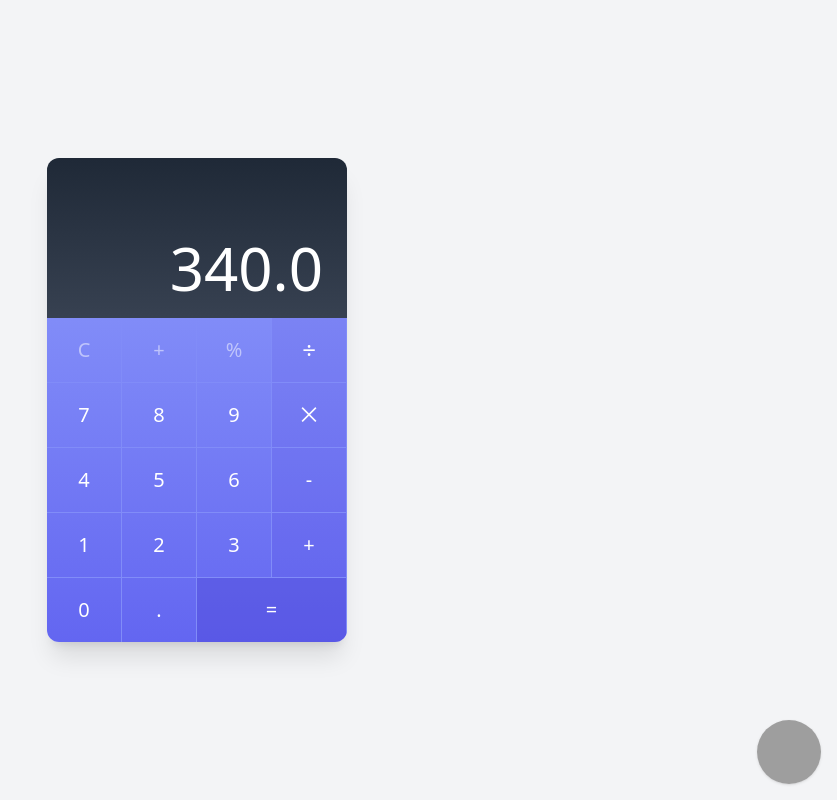
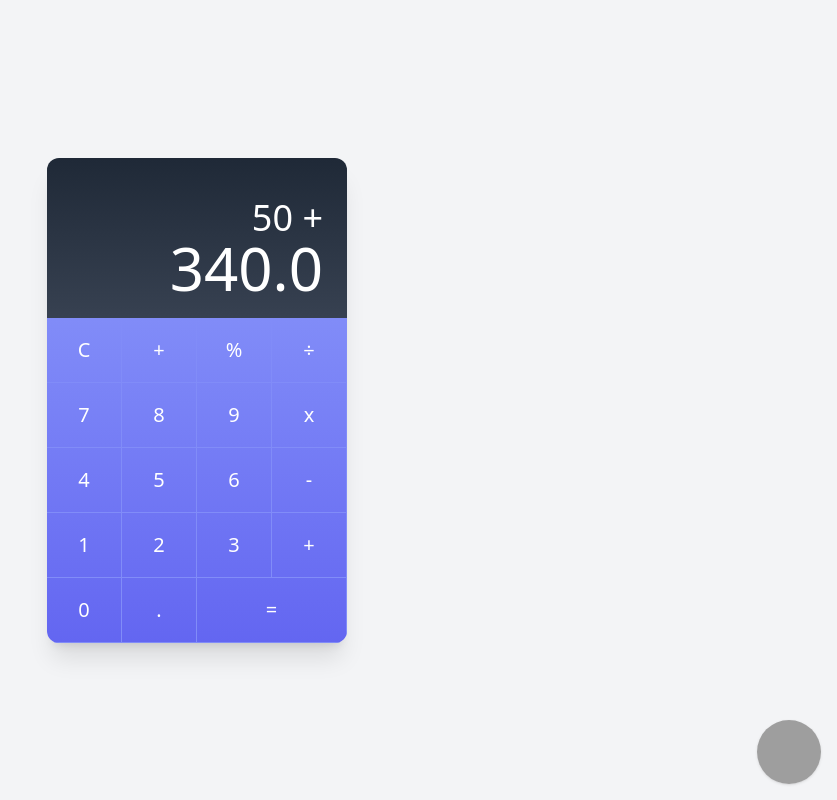
Before and after one commit to JonathanYaguana/zonless-calculator, an Angular app: page /calculator in a window 1280 px wide. Shown: the whole page, without its empty margins (443-1280 px from the left). Built offline with nearby package versions, Linux system fonts and the light colour scheme; grey boxes are pictures that could not be loaded.

Commit message:
InputSignal, HostBindings, ViewEncapsulation

```diff
--- a/src/app/app.component.html
+++ b/src/app/app.component.html
@@ -1,7 +1,6 @@
 <!-- component -->
 
 <div class="min-w-screen min-h-screen bg-gray-100 flex items-center justify-center px-5 py-5">
-
   <router-outlet/>
 </div>
 
--- /dev/null
+++ b/src/app/calculator/components/calculator-bottom/calculator-bottom.component.css
@@ -0,0 +1,7 @@
+button{
+  @apply w-full h-16 outline-none focus:outline-none hover:bg-indigo-700 hover:bg-opacity-20 text-white text-xl font-light ;
+}
+
+.is-comand{
+  @apply bg-indigo-700 opacity-20 ;
+}
--- a/src/app/calculator/components/calculator-bottom/calculator-bottom.component.html
+++ b/src/app/calculator/components/calculator-bottom/calculator-bottom.component.html
@@ -1,5 +1,5 @@
 <!-- <div class="w-1/4 border-r border-b border-indigo-400">
 </div> -->
-<button class="w-full h-16 outline-none focus:outline-none hover:bg-indigo-700 hover:bg-opacity-20 text-white text-opacity-50 text-xl font-light">
+<button [class.iscomand]="isComand()" [class.isdobleSize] = "isDobleSize()">
   <ng-content></ng-content>
 </button>
--- a/src/app/calculator/components/calculator-bottom/calculator-bottom.component.ts
+++ b/src/app/calculator/components/calculator-bottom/calculator-bottom.component.ts
@@ -1,10 +1,11 @@
-import { ChangeDetectionStrategy, Component } from '@angular/core';
+import { ChangeDetectionStrategy, Component, HostBinding, input, OnInit } from '@angular/core';
 
 @Component({
   selector: 'calculator-bottom',
   standalone: true,
   imports: [],
   templateUrl: './calculator-bottom.component.html',
+  styleUrl: './calculator-bottom.component.css',
   changeDetection: ChangeDetectionStrategy.OnPush,
   host: {
     class: 'w-1/4 border-r border-b border-indigo-400',
@@ -12,4 +13,18 @@ import { ChangeDetectionStrategy, Component } from '@angular/core';
 })
 export class CalculatorBottomComponent {
 
+  public isComand = input( false, {
+    transform: ( value: boolean | string ) =>
+      typeof value === 'string' ? value === '': value,
+  })
+
+  public isDobleSize = input( false, {
+    transform: ( value: boolean | string ) =>
+      typeof value === 'string' ? value === '': value,
+  })
+
+  @HostBinding('class.w-2/4') get commandStyle() {
+    return this.isDobleSize();
+  }
+
 }
--- a/src/app/calculator/components/calculator/calculator.component.html
+++ b/src/app/calculator/components/calculator/calculator.component.html
@@ -1 +1,40 @@
-<p>calculator works!</p>
+<div class="w-full h-40 bg-gradient-to-b from-gray-800 to-gray-700 flex items-end text-right">
+  <div class="w-full py-5 px-6 text-6xl text-white font-thin">
+    <span class="text-4xl"> 50 + </span>
+    <br>
+    <span>340.0</span>
+
+  </div>
+</div>
+<div class="w-full bg-gradient-to-b from-indigo-400 to-indigo-500">
+  <div class="flex w-full">
+    <calculator-bottom>C</calculator-bottom>
+    <calculator-bottom>+</calculator-bottom>
+    <calculator-bottom>%</calculator-bottom>
+    <calculator-bottom isComand>÷</calculator-bottom>
+  </div>
+  <div class="flex w-full">
+    <calculator-bottom>7</calculator-bottom>
+    <calculator-bottom>8</calculator-bottom>
+    <calculator-bottom>9</calculator-bottom>
+    <calculator-bottom isComand>x</calculator-bottom>
+
+    </div>
+    <div class="flex w-full">
+      <calculator-bottom>4</calculator-bottom>
+      <calculator-bottom>5</calculator-bottom>
+      <calculator-bottom>6</calculator-bottom>
+      <calculator-bottom>-</calculator-bottom>
+    </div>
+    <div class="flex w-full">
+      <calculator-bottom>1</calculator-bottom>
+      <calculator-bottom>2</calculator-bottom>
+      <calculator-bottom>3</calculator-bottom>
+      <calculator-bottom>+</calculator-bottom>
+    </div>
+    <div class="flex w-full">
+      <calculator-bottom>0</calculator-bottom>
+      <calculator-bottom>.</calculator-bottom>
+      <calculator-bottom isComand isDobleSize>=</calculator-bottom>
+    </div>
+  </div>
--- a/src/app/calculator/components/calculator/calculator.component.ts
+++ b/src/app/calculator/components/calculator/calculator.component.ts
@@ -1,11 +1,12 @@
 import { ChangeDetectionStrategy, Component } from '@angular/core';
+import { CalculatorBottomComponent } from '../calculator-bottom/calculator-bottom.component';
 
 @Component({
   selector: 'calculator',
   standalone: true,
-  imports: [],
+  imports: [CalculatorBottomComponent],
   templateUrl: './calculator.component.html',
-  changeDetection: ChangeDetectionStrategy.OnPush
+  changeDetection: ChangeDetectionStrategy.OnPush,
 })
 export class CalculatorComponent {
 
--- a/src/app/calculator/views/calculator-view/calculator-view.component.html
+++ b/src/app/calculator/views/calculator-view/calculator-view.component.html
@@ -1,71 +1,3 @@
 <div class="w-screen mx-auto rounded-xl bg-gray-100 shadow-xl text-gray-800 relative overflow-hidden" style="max-width:300px">
-  <div class="w-full h-40 bg-gradient-to-b from-gray-800 to-gray-700 flex items-end text-right">
-    <div class="w-full py-5 px-6 text-6xl text-white font-thin">340.0</div>
-  </div>
-  <div class="w-full bg-gradient-to-b from-indigo-400 to-indigo-500">
-    <div class="flex w-full">
-      <calculator-bottom>C</calculator-bottom>
-      <calculator-bottom>+</calculator-bottom>
-      <calculator-bottom>%</calculator-bottom>
-      <!-- <calculator-bottom>÷</calculator-bottom> -->
-
-      <div class="w-1/4 border-r border-b border-indigo-400">
-        <button class="w-full h-16 outline-none focus:outline-none bg-indigo-700 bg-opacity-10 hover:bg-opacity-20 text-white text-2xl font-light">÷</button>
-      </div>
-    </div>
-    <div class="flex w-full">
-      <div class="w-1/4 border-r border-b border-indigo-400">
-          <button class="w-full h-16 outline-none focus:outline-none hover:bg-indigo-700 hover:bg-opacity-20 text-white text-xl font-light">7</button>
-        </div>
-        <div class="w-1/4 border-r border-b border-indigo-400">
-          <button class="w-full h-16 outline-none focus:outline-none hover:bg-indigo-700 hover:bg-opacity-20 text-white text-xl font-light">8</button>
-        </div>
-        <div class="w-1/4 border-r border-b border-indigo-400">
-          <button class="w-full h-16 outline-none focus:outline-none hover:bg-indigo-700 hover:bg-opacity-20 text-white text-xl font-light">9</button>
-        </div>
-        <div class="w-1/4 border-r border-b border-indigo-400">
-          <button class="w-full h-16 outline-none focus:outline-none bg-indigo-700 bg-opacity-10 hover:bg-opacity-20 text-white text-xl font-light">⨉</button>
-        </div>
-      </div>
-      <div class="flex w-full">
-        <div class="w-1/4 border-r border-b border-indigo-400">
-          <button class="w-full h-16 outline-none focus:outline-none hover:bg-indigo-700 hover:bg-opacity-20 text-white text-xl font-light">4</button>
-        </div>
-        <div class="w-1/4 border-r border-b border-indigo-400">
-          <button class="w-full h-16 outline-none focus:outline-none hover:bg-indigo-700 hover:bg-opacity-20 text-white text-xl font-light">5</button>
-        </div>
-        <div class="w-1/4 border-r border-b border-indigo-400">
-          <button class="w-full h-16 outline-none focus:outline-none hover:bg-indigo-700 hover:bg-opacity-20 text-white text-xl font-light">6</button>
-        </div>
-        <div class="w-1/4 border-r border-b border-indigo-400">
-          <button class="w-full h-16 outline-none focus:outline-none bg-indigo-700 bg-opacity-10 hover:bg-opacity-20 text-white text-xl font-light">-</button>
-        </div>
-      </div>
-      <div class="flex w-full">
-        <div class="w-1/4 border-r border-b border-indigo-400">
-          <button class="w-full h-16 outline-none focus:outline-none hover:bg-indigo-700 hover:bg-opacity-20 text-white text-xl font-light">1</button>
-        </div>
-        <div class="w-1/4 border-r border-b border-indigo-400">
-          <button class="w-full h-16 outline-none focus:outline-none hover:bg-indigo-700 hover:bg-opacity-20 text-white text-xl font-light">2</button>
-        </div>
-        <div class="w-1/4 border-r border-b border-indigo-400">
-          <button class="w-full h-16 outline-none focus:outline-none hover:bg-indigo-700 hover:bg-opacity-20 text-white text-xl font-light">3</button>
-        </div>
-        <div class="w-1/4 border-r border-b border-indigo-400">
-          <button class="w-full h-16 outline-none focus:outline-none bg-indigo-700 bg-opacity-10 hover:bg-opacity-20 text-white text-xl font-light">+</button>
-        </div>
-      </div>
-      <div class="flex w-full">
-        <div class="w-1/4 border-r border-indigo-400">
-          <button class="w-full h-16 outline-none focus:outline-none hover:bg-indigo-700 hover:bg-opacity-20 text-white text-xl font-light">0</button>
-        </div>
-        <div class="w-1/4 border-r border-indigo-400">
-          <button class="w-full h-16 outline-none focus:outline-none hover:bg-indigo-700 hover:bg-opacity-20 text-white text-xl font-light">.</button>
-        </div>
-        <div class="w-2/4 border-r border-indigo-400">
-          <button class="w-full h-16 outline-none focus:outline-none bg-indigo-700 bg-opacity-30 hover:bg-opacity-40 text-white text-xl font-light">=</button>
-        </div>
-      </div>
-    </div>
-
+<calculator/>
 </div>
--- a/src/app/calculator/views/calculator-view/calculator-view.component.ts
+++ b/src/app/calculator/views/calculator-view/calculator-view.component.ts
@@ -1,10 +1,10 @@
 import { ChangeDetectionStrategy, Component } from '@angular/core';
-import { CalculatorBottomComponent } from "../../components/calculator-bottom/calculator-bottom.component";
+import { CalculatorComponent } from '@/calculator/components/calculator/calculator.component';
 
 @Component({
   selector: 'calculator-view',
   standalone: true,
-  imports: [CalculatorBottomComponent],
+  imports: [CalculatorComponent],
   templateUrl: './calculator-view.component.html',
   changeDetection: ChangeDetectionStrategy.OnPush,
 })
```
